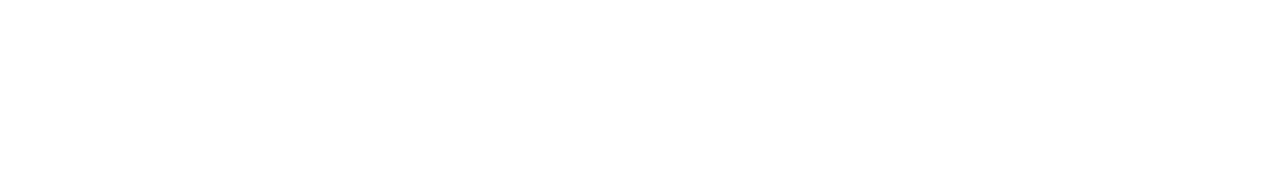
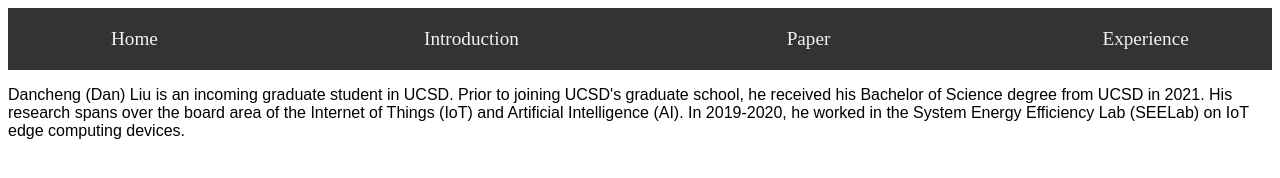
Before and after one commit to DanchengLiu/DanchengLiu.github.io, a plain HTML site: page introduction.html in a window 1280 px wide. Drawn offline with Linux system fonts and the light colour scheme.

Commit message:
add intro and paper

```diff
--- a/experience.html
+++ b/experience.html
@@ -0,0 +1,18 @@
+<!DOCTYPE html>
+<head>
+    <meta charset='utf-8'>
+    <meta name='viewport' content="width=device-width">
+    <title>Dancheng Liu's homepage</title>
+    <link rel="stylesheet" type="text/css" href="styles.css" />
+    <link rel="icon" type="image/x-icon" href="https://www.ucsd.edu/favicon.ico">
+</head>
+<body>
+
+    <div class='topnav'>
+        <a href="https://danchengliu.github.io/">Home</a>
+        <a href="/introduction.html">Introduction</a>
+        <a href="/paper.html">Paper</a>
+        <a href="/experience.html">Experience</a>
+        <!---<a >Misc</a>--->
+    </div>
+</body>
--- a/introduction.html
+++ b/introduction.html
@@ -0,0 +1,23 @@
+<!DOCTYPE html>
+<head>
+    <meta charset='utf-8'>
+    <meta name='viewport' content="width=device-width">
+    <title>Dancheng Liu's homepage</title>
+    <link rel="stylesheet" type="text/css" href="styles.css" />
+    <link rel="icon" type="image/x-icon" href="https://www.ucsd.edu/favicon.ico">
+</head>
+<body>
+
+    <div class='topnav'>
+        <a href="https://danchengliu.github.io/">Home</a>
+        <a href="/introduction.html">Introduction</a>
+        <a href="/paper.html">Paper</a>
+        <a href="/experience.html">Experience</a>
+        <!---<a >Misc</a>--->
+    </div>
+
+    <p class="intro">
+        Dancheng (Dan) Liu is an incoming graduate student in UCSD. Prior to joining UCSD's graduate school, he received his Bachelor of Science degree from UCSD in 2021. His research spans over the board area of
+        the Internet of Things (IoT) and Artificial Intelligence (AI). In 2019-2020, he worked in the System Energy Efficiency Lab (SEELab) on IoT edge computing devices.
+    </p>
+</body>
--- a/styles.css
+++ b/styles.css
@@ -33,3 +33,8 @@ img {
     width: 100%;
     height: auto;
   }
+
+.intro {
+  font-size: 1.5vw;
+  font: 1em sans-serif;
+}
```
Also changed, not shown: index.html (+1 -1 lines), paper.html (+30 -0 lines).
